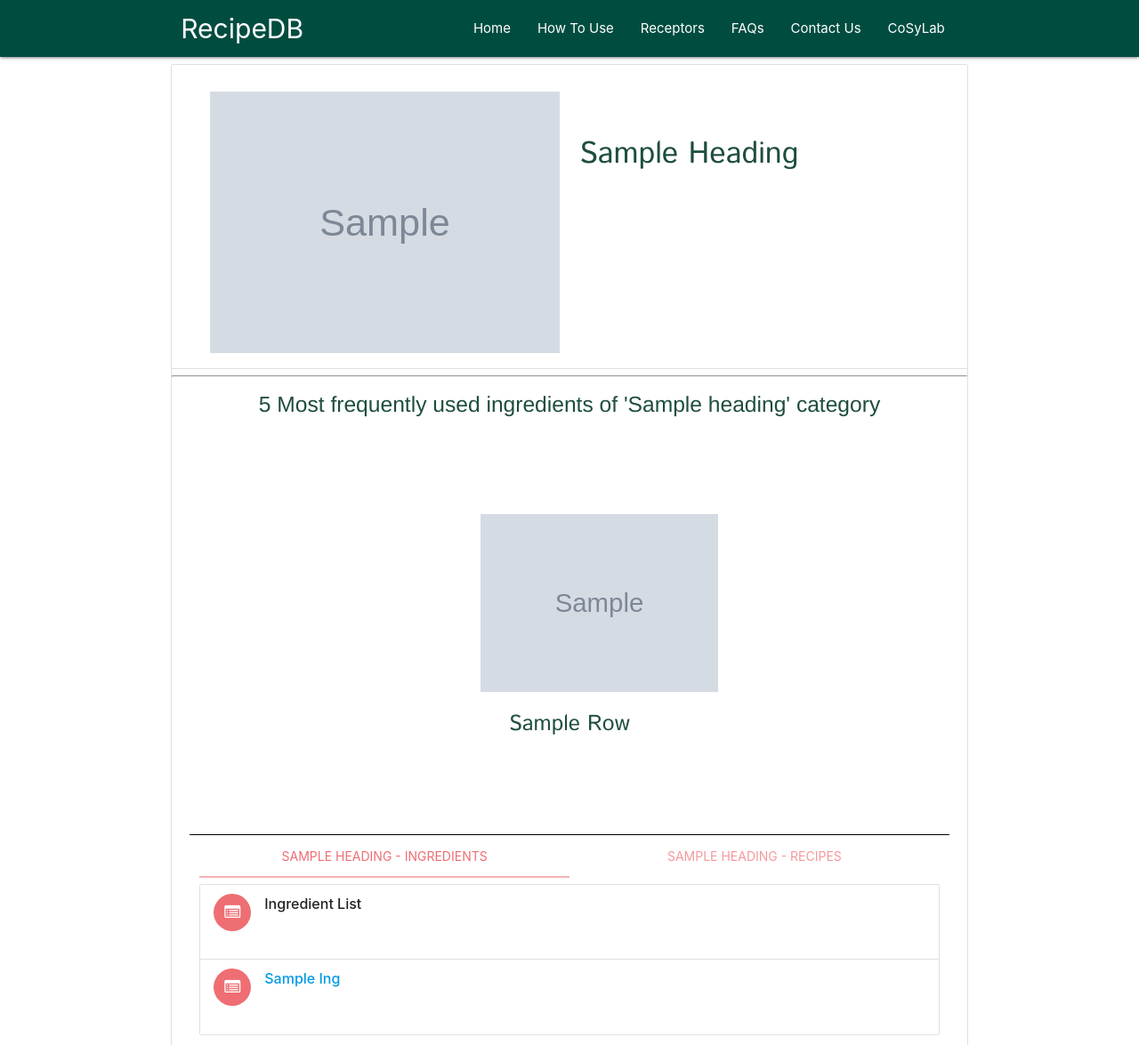
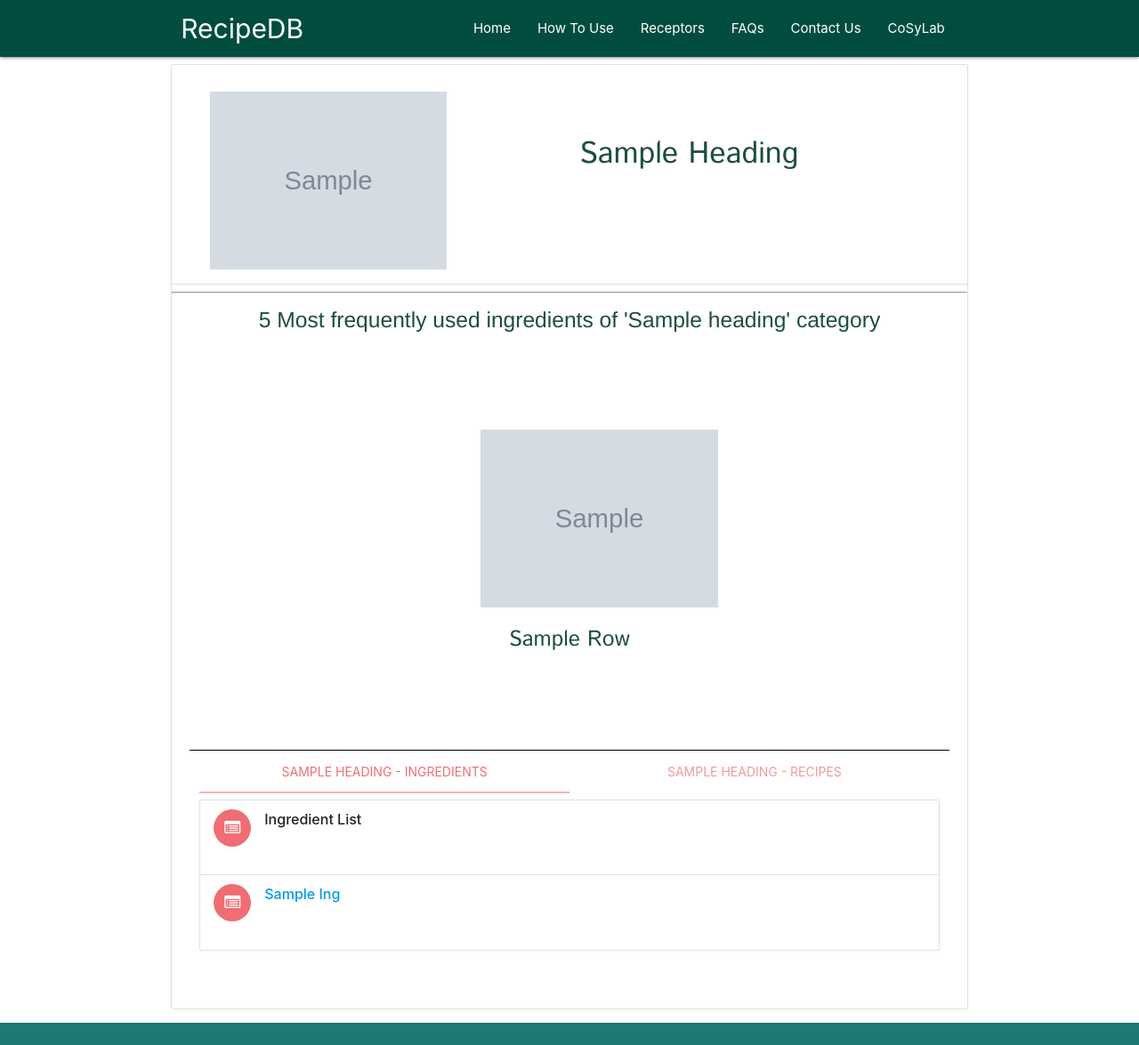
Before and after one commit to devanshbatra04/recipe_db_final, a Flask app: template templates/category.html in a window 1280 px wide. Shown: the top 1175 px of the page at 89% size. Run offline with Flask 2, Linux system fonts and the light colour scheme; the template is opened without the code that fills it: most values are stand-ins (such as "Sample title", 1, 10 or a date in 2020); grey boxes marked "Sample" are stand-in pictures; some libraries are stand-ins or nearby versions.

Commit message:
category images fixed

```diff
--- a/templates/category.html
+++ b/templates/category.html
@@ -41,7 +41,7 @@
             <!--<div class="card " style="background-color:#ee6e73">-->
               <div class="card-content">
                 <div class="col s6" style="padding-top:20px">
-                  <img class="responsive-img" style="max-height:300px;" src="{{img['cat_Image']}}"  alt="">
+                  <img class="responsive-img" style="max-height:200px; max-width=10px;" src="{{img['cat_Image']}}"  alt="">
 
                   </div>
               <div class="col s6" style="padding-top:50px"><b><h4 style="text-transform: capitalize; font-family: 'Istok Web', sans-serif; color:#1e4d40;">{{heading}}</h4></b></div>
```
